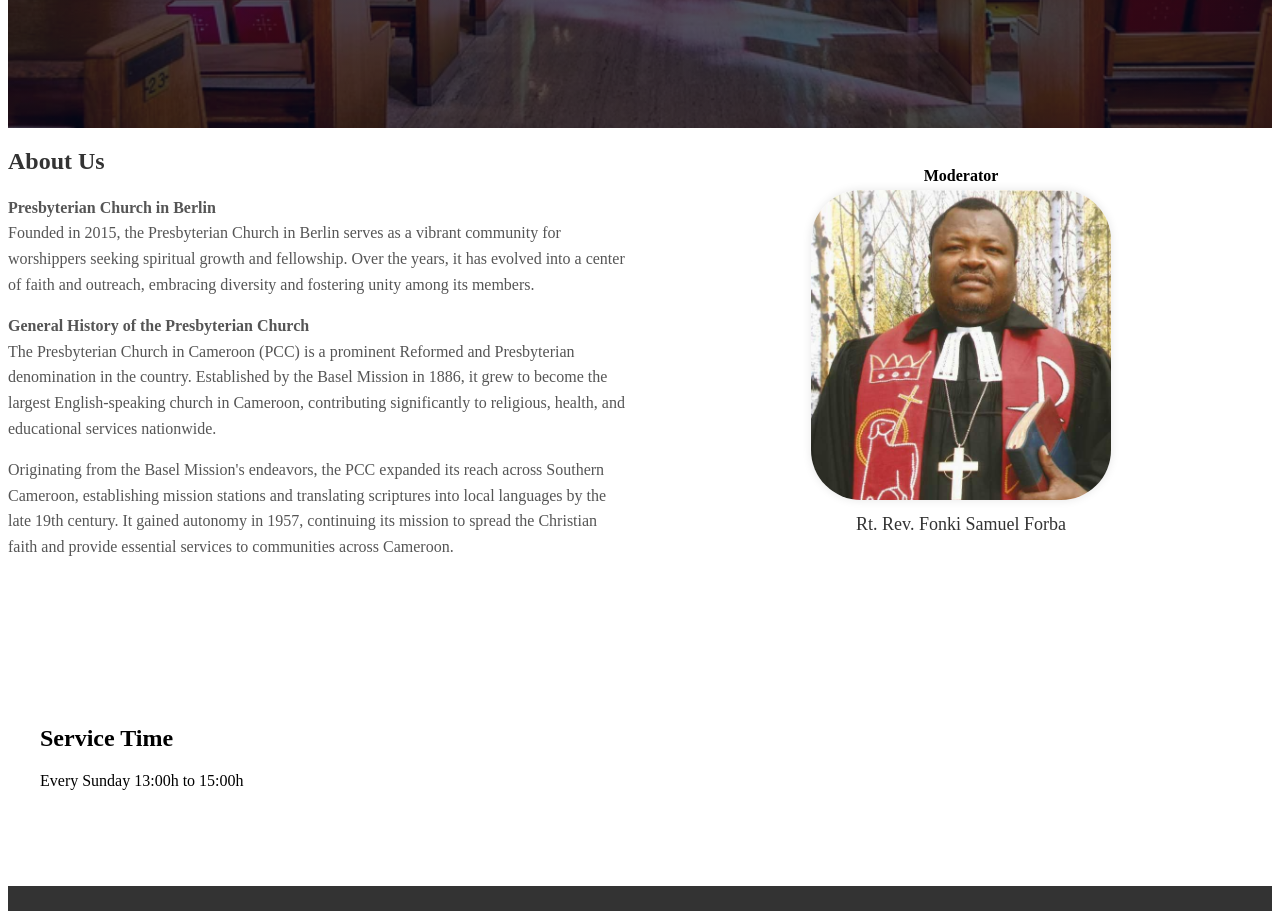
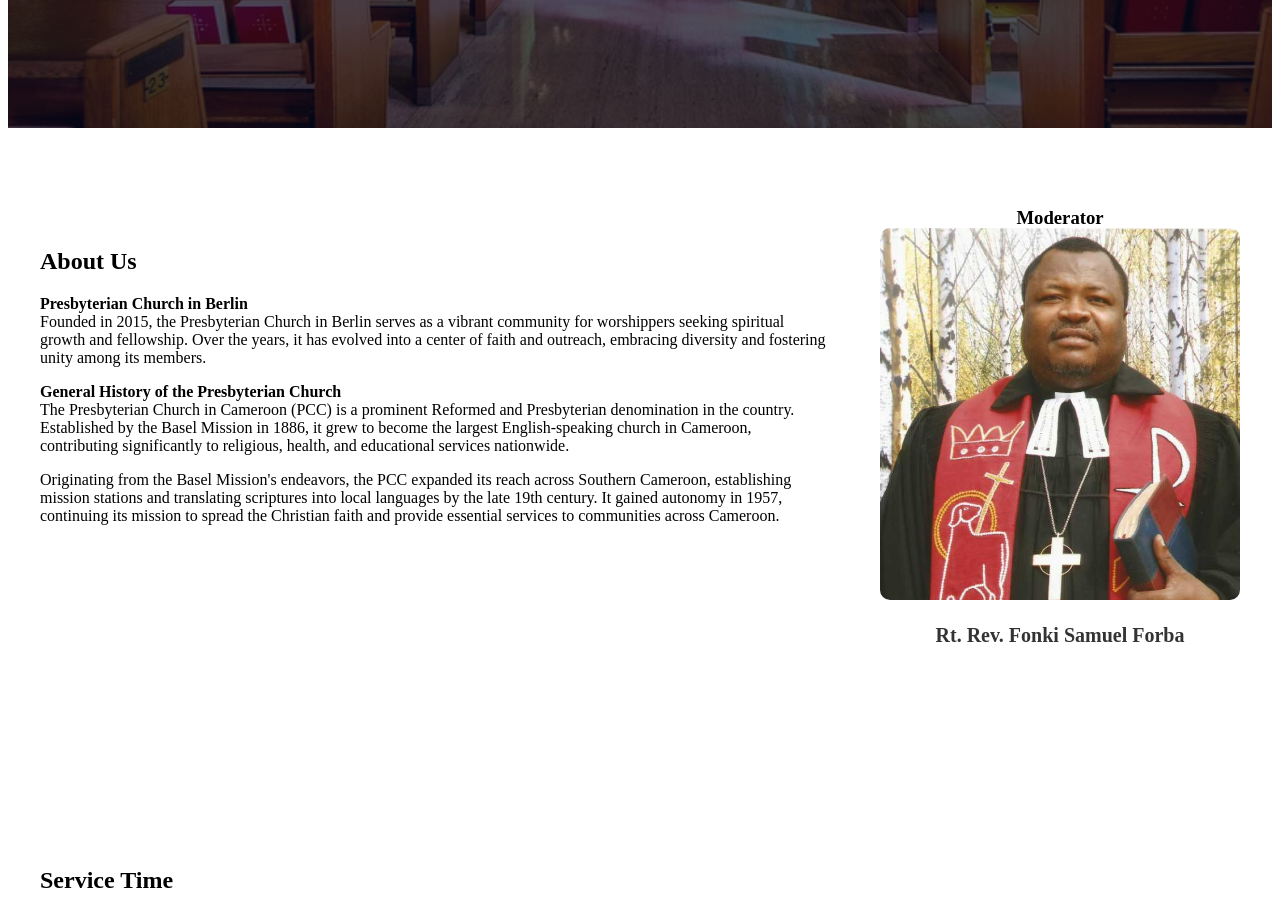
Before and after one commit to Alain2020/pcc-berlin1, a plain HTML site: page index.html in a window 1280 px wide. Shown: the part 600-1511 px from the top of the page. Drawn offline with Linux system fonts and the light colour scheme.

Commit message:
Title: Updated About Section Styling Description: - Adjusted the layout of the About section to have the text on the left and the image on the right. - Added styling to ensure the image is displayed properly and the text is aligned appropriately. - Positioned the Moderator label on top of the image and styled it to be bold and centered. - Updated the styling of the moderator's name to be more attractive and centered.

```diff
--- a/assets/css/styles.css
+++ b/assets/css/styles.css
@@ -146,54 +146,53 @@
     padding-top: 50px; /* Adjust the value as needed to create the desired space */
 }
 
+/* About Section */
+.about-section {
+    padding: 50px 0; /* Adjust padding as needed */
+}
 
-/* About for Sections */
-.about-section {
+.about-content {
     display: flex;
     justify-content: space-between;
-    align-items: center;
+    align-items: flex-start;
 }
 
 .about-message {
     flex: 1;
-    padding-right: 20px;
+    padding-right: 50px; /* Adjust spacing between text and image */
 }
 
 .moderator {
-    flex: 1;
+    max-width: 30%; /* Adjust width of the moderator section */
     display: flex;
     flex-direction: column;
-    align-items: center;
+    align-items: center; /* Centers content horizontally */
+    text-align: center; /* Centers text within the div */
 }
 
-.moderator-name p {
-    font-size: 18px;
-    color: #333;
-    margin-top: 10px;
+.moderator-image {
+    position: relative;
 }
 
-.about-message h2 {
-    font-size: 24px;
-    color: #333;
-}
-
-.about-message p {
-    font-size: 16px;
-    line-height: 1.6;
-    color: #555;
+.moderator-image img {
+    width: 100%; /* Ensure the image fills its container */
+    height: auto; /* Maintain aspect ratio */
+    border-radius: 10px; /* Add border-radius for rounded corners if desired */
 }
 
 .moderator-label {
+    position: absolute;
+    top: -40px; /* Adjust the top position as needed */
+    left: 50%; /* Adjust the left position as needed */
+    transform: translateX(-50%); /* Center horizontally */
     font-weight: bold;
-    color: #000;
-    margin-bottom: 5px;
+    color: black;
 }
 
-.moderator-image img {
-    max-width: 300px; /* Adjust the maximum width as needed */
-    height: auto;
-    border-radius: 50px;
-    box-shadow: 0 0 10px rgba(0, 0, 0, 0.1);
+.moderator-name-text {
+    font-size: 20px;
+    color: #333;
+    font-weight: bold;
 }
 
 
--- a/index.html
+++ b/index.html
@@ -36,10 +36,10 @@
     </div>
 </header>
 
-
- <!-- Home Header -->
-
-<section class="about-section">
+<!-- About Section -->
+<section id="about" class="about-section">
+    <div class="container">
+        <div class="about-content">
             <div class="about-message">
                 <h2>About Us</h2>
                 <p>
@@ -55,17 +55,19 @@
                 </p>
             </div>
             <div class="moderator">
-        <p class="moderator-label">Moderator</p>
                 <div class="moderator-image">
+                    <h3 class="moderator-label">Moderator</h3>
                     <img src="./assets/images/Moderator.jpg" alt="Current Moderator">
                 </div>
                 <div class="moderator-name">
-            <p>Rt. Rev. Fonki Samuel Forba</p>
+                    <p class="moderator-name-text">Rt. Rev. Fonki Samuel Forba</p>
+                </div>
+            </div>
+
+            </div>
         </div>
     </div>
 </section>
-
-
 
 
 <!-- Service Section -->
@@ -108,8 +110,6 @@
     </div>
 </footer>
 
-
-
 <script src="script.js"></script>
 </body>
 </html>
```
Lines whose indentation alone changed are shown as unchanged.
